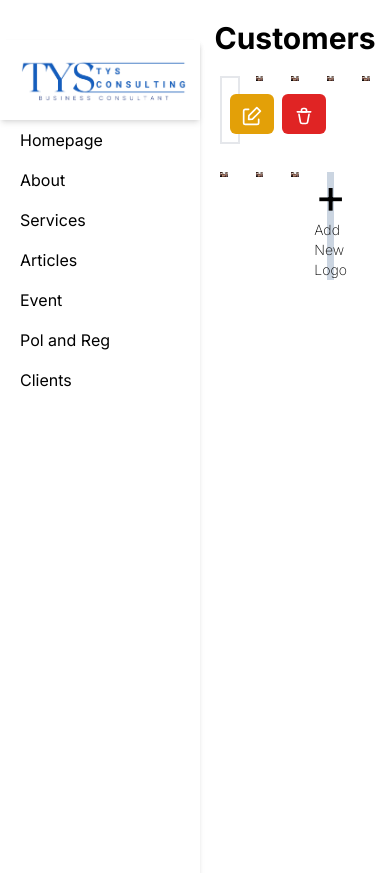
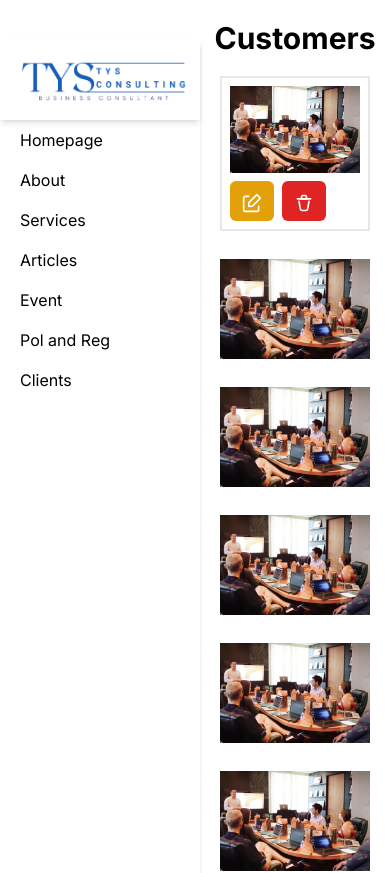
Before and after one commit to fikriymnn/tys-cons, a Next.js app: page /dashboardAdmin/clients in a window 390 px wide. Shown: the top 873 px of the page. Built offline with nearby package versions, Linux system fonts and the light colour scheme; no server answers; the database is empty.

Commit message:
rresponsive

```diff
--- a/src/app/dashboardAdmin/clients/page.jsx
+++ b/src/app/dashboardAdmin/clients/page.jsx
@@ -52,7 +52,7 @@ function ClientAdmin() {
           <p className="pt-5 text-center font-bold text-3xl">Customers</p>
 
           <div className="p-5 w-full">
-            <div className="grid grid-cols-5 gap-7">
+            <div className="grid md:grid-cols-5 sm:grid-cols-3 grid-cols-1 gap-7">
               <div className="border-2 p-2">
                 <img src="/assets/images/article.png" alt="" />
                 <div className=" flex gap-2 w-24 pt-2">
```
